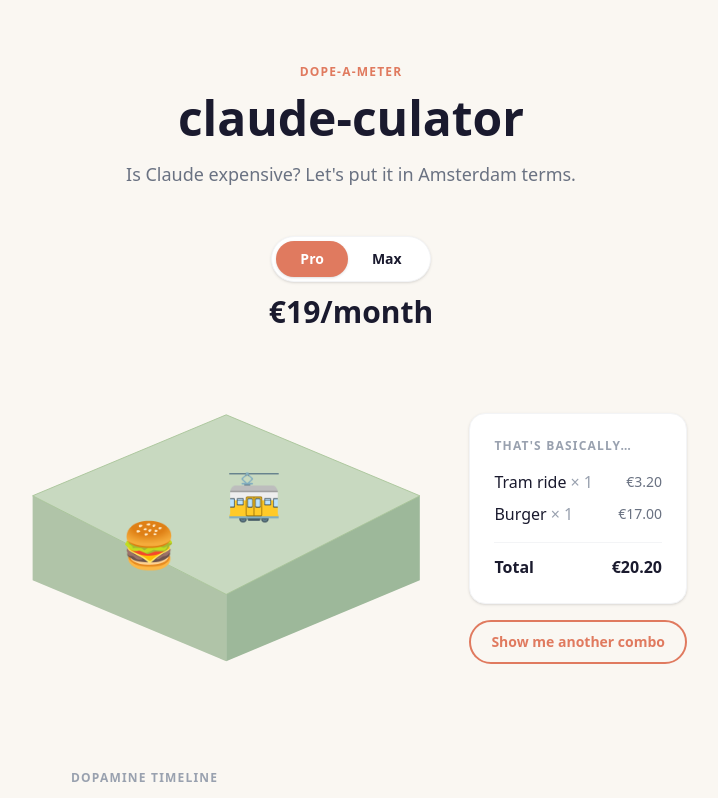
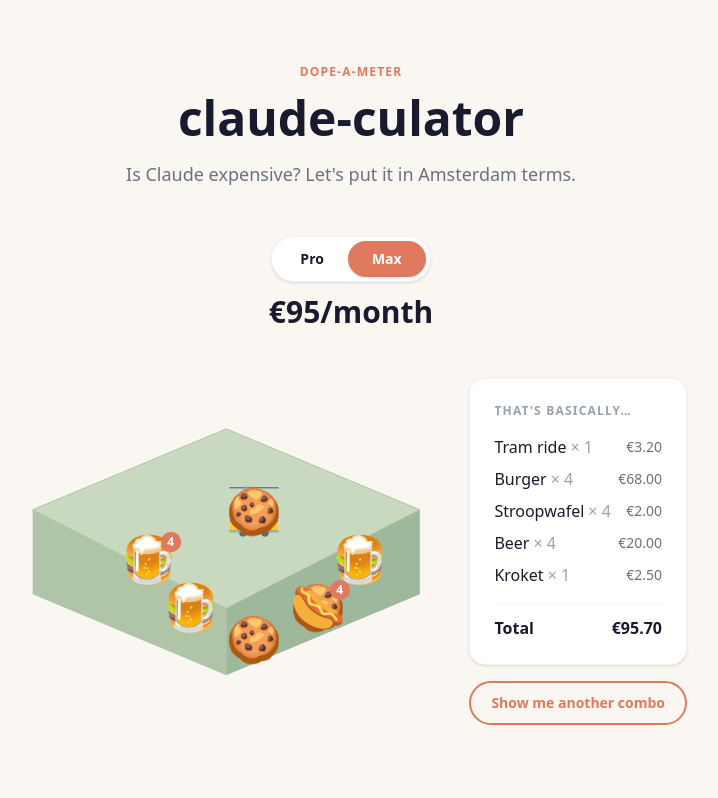
Before and after one commit to cinjoff/claude-cost-calculator, a Next.js app: page / in a window 1280 px wide. Shown: the top 798 px of the page, without its empty margins (289-1007 px from the left). Built offline with nearby package versions, Linux system fonts and the light colour scheme.

Commit message:
feat: default selected plan to Max

```diff
--- a/src/app/page.tsx
+++ b/src/app/page.tsx
@@ -15,9 +15,9 @@
 }
 
 export default function Home() {
-  const [plan, setPlan] = useState<PlanKey>('pro');
+  const [plan, setPlan] = useState<PlanKey>('max');
   const [comboKey, setComboKey] = useState(0);
-  const [comboResult, setComboResult] = useState<ComboResult>(() => newCombo('pro'));
+  const [comboResult, setComboResult] = useState<ComboResult>(() => newCombo('max'));
 
   const handlePlanChange = useCallback((newPlan: PlanKey) => {
     setPlan(newPlan);
```
